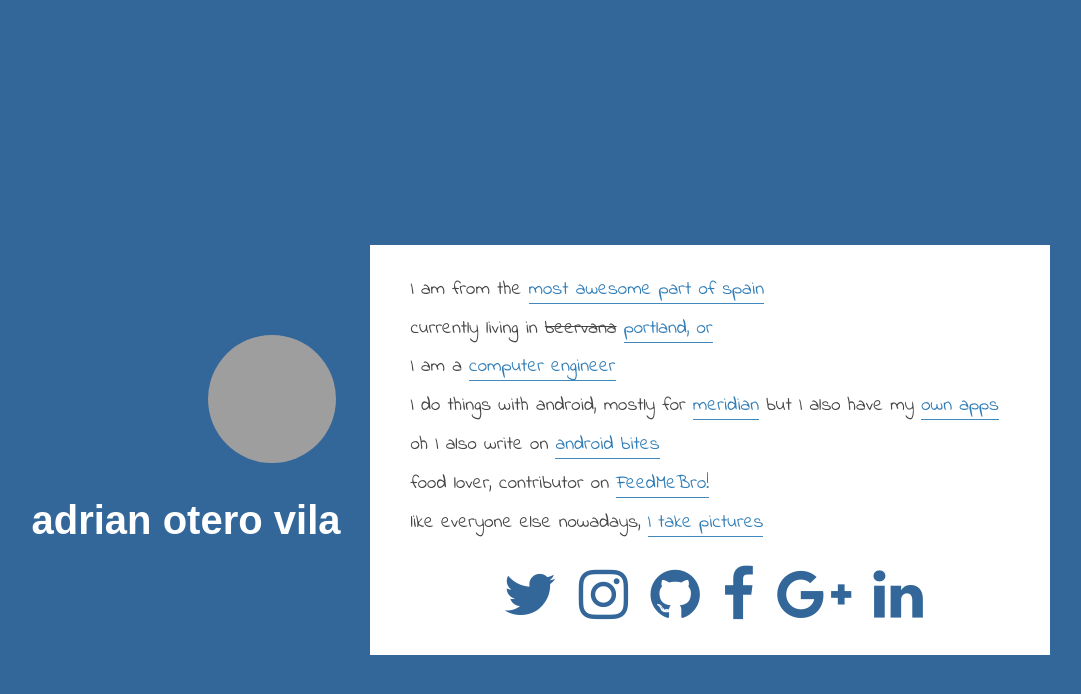
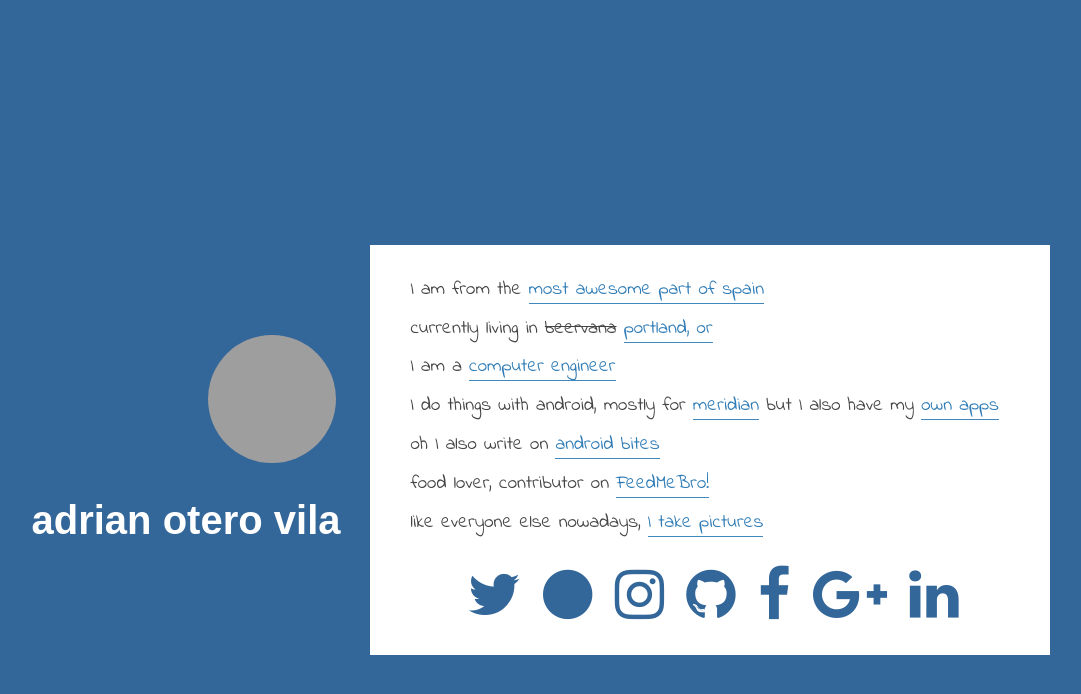
Before and after one commit to aows/aows.github.io, a Jekyll site: the page index.html, which Jekyll copies as it is, in a window 1280 px wide. Shown: the top 694 px of the page, without its empty margins (84-1165 px from the left). Built offline with Jekyll 4.4.1, drawn with Linux system fonts in a browser that asks for light colours; nearby versions of some CDN libraries; some web fonts are replaced; grey boxes are pictures that could not be loaded.

Commit message:
Added link to Ello account

```diff
--- a/index.html
+++ b/index.html
@@ -25,6 +25,7 @@
 			<p>like everyone else nowadays, <a href="http://500px.com/aows">I take pictures</a></p>
 			<p style="text-align: center; margin-top:30px">
                 <a href="http://twitter.com/aows" class="fa fa-twitter fa-3x"></a>
+								<a href="http://ello.co/aows" class="fa fa-circle fa-3x"></a>
                 <a href="http://instagram.com/aows" class="fa fa-instagram fa-3x"></a>
                 <a href="http://github.com/aows" class="fa fa-github fa-3x"></a>
                 <a href="http://facebook.com/aovila" class="fa fa-facebook fa-3x"></a>
```
